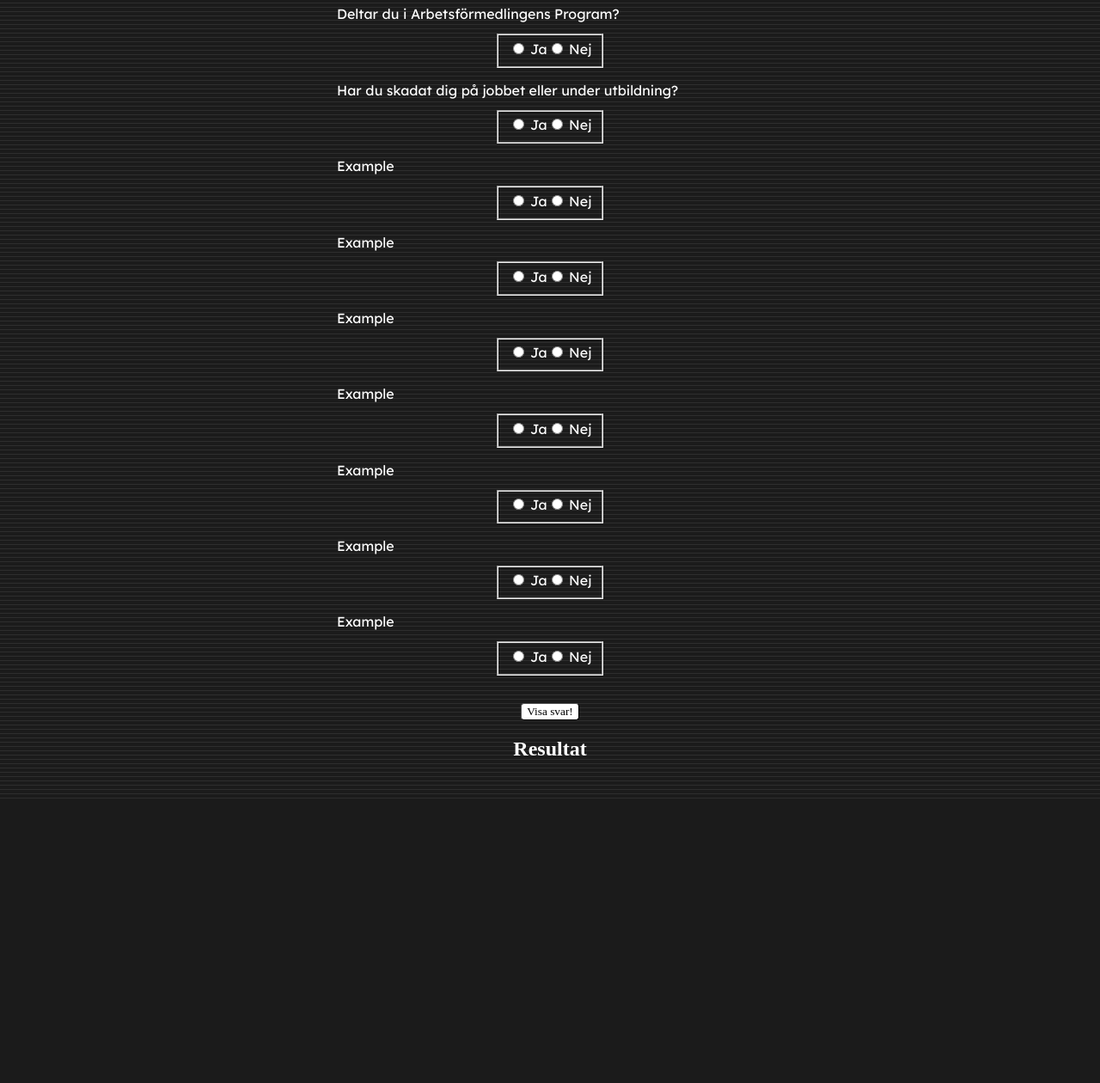
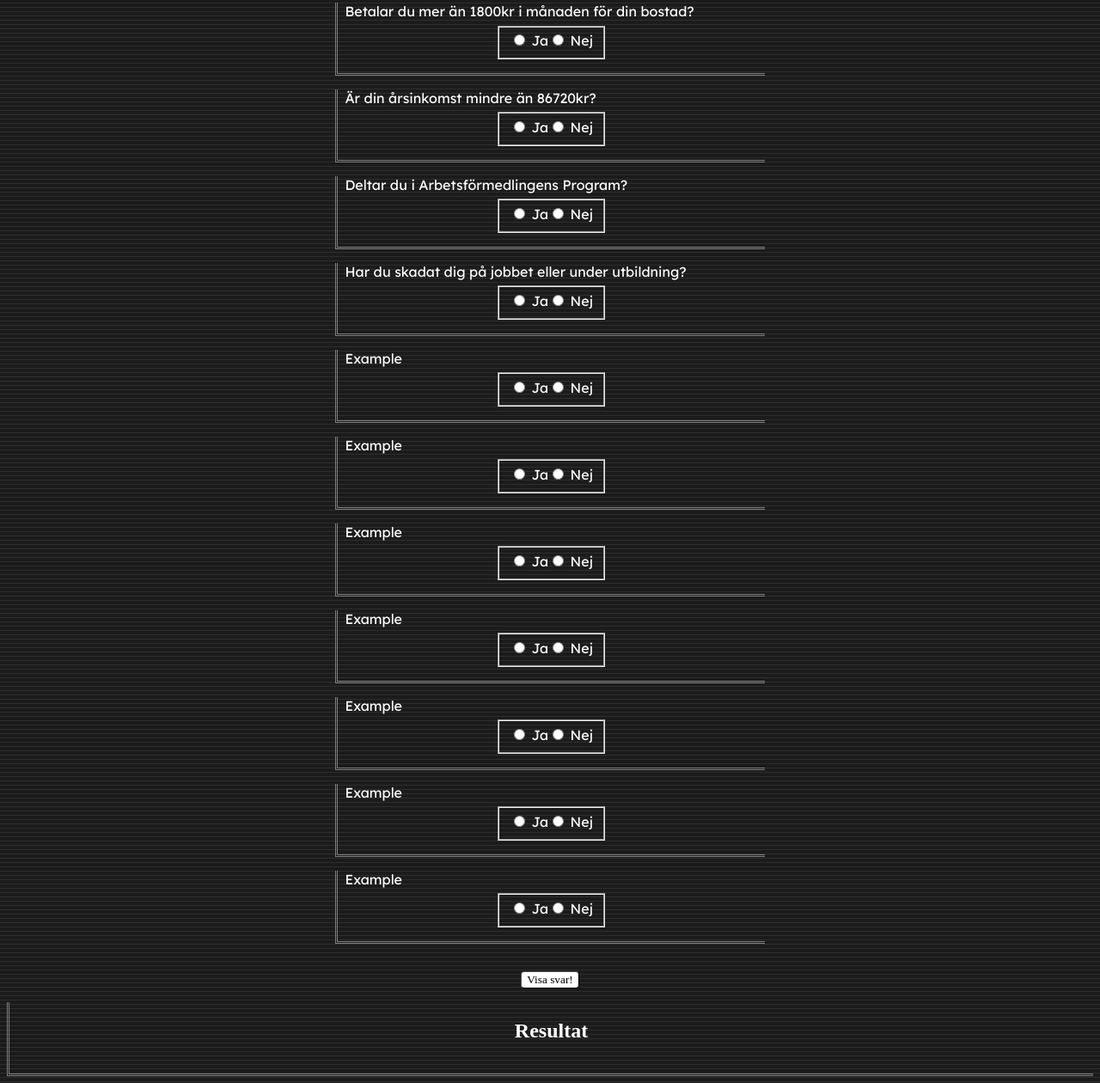
Before and after one commit to tedibois/Bidrag-Test, a plain HTML site: page index.html in a window 1280 px wide. Shown: the part 1512-2772 px from the top of the page at 86% size. Before the commit the page ends 2441 px from the top, so only its background shows below. Drawn offline with Linux system fonts and the light colour scheme.

Commit message:
dewfdf
fddf

```diff
--- a/index.html
+++ b/index.html
@@ -24,6 +24,8 @@
 
 <form id="quiz">
 
+    <div class="parentBox">
+
         <legend>Hur gammal är du?</legend>
   <div class="ageBox">
   <div class="QuizBox">
@@ -34,164 +36,237 @@
     </label>
   </div>
 </div>
+</div>
 
+
+          <div class="parentBox">
 
      <legend>Har du en funktionsnedsättning?</legend>
   <fieldset class="QuizBox">
     <label><input type="radio" name="disabled" value="yes" /> Ja</label>
     <label><input type="radio" name="disabled" value="no" /> Nej</label>
   </fieldset>
+</div>
 
+
+
+      <div class="parentBox">
 
         <legend>Har du varit sjuk i minst ett år?</legend>
   <fieldset class="QuizBox">
     <label><input type="radio" name="sick1Year" value="yes" /> Ja</label>
     <label><input type="radio" name="sick1Year" value="no" /> Nej</label>
   </fieldset>
+</div>
 
+
+    <div class="parentBox">
 
       <legend>Går du för nuvarande i någon slags skola?</legend>
   <fieldset class="QuizBox">
     <label><input type="radio" name="inSchool" value="yes" /> Ja</label>
     <label><input type="radio" name="inSchool" value="no" /> Nej</label>
   </fieldset>
+</div>
 
+
+    <div class="parentBox">
 
       <legend>Går du för nuvarande Grundskolan?</legend>
   <fieldset class="QuizBox">
     <label><input type="radio" name="primarySchool" value="yes" /> Ja</label>
     <label><input type="radio" name="primarySchool" value="no" /> Nej</label>
   </fieldset>
+</div>
 
+
+    <div class="parentBox">
 
       <legend>Går du för nuvarande Gymnasiet?</legend>
   <fieldset class="QuizBox">
     <label><input type="radio" name="highSchool" value="yes" /> Ja</label>
     <label><input type="radio" name="highSchool" value="no" /> Nej</label>
   </fieldset>
+</div>
 
+
+    <div class="parentBox">
 
       <legend>Går du för nuvarande Universitet eller Högskola?</legend>
   <fieldset class="QuizBox">
     <label><input type="radio" name="collegeSchool" value="yes" /> Ja</label>
     <label><input type="radio" name="collegeSchool" value="no" /> Nej</label>
   </fieldset>
+</div>
 
+
+    <div class="parentBox">
 
     <legend>Har du barn?</legend>
   <fieldset class="QuizBox">
     <label><input type="radio" name="hasChild" value="yes" /> Ja</label>
     <label><input type="radio" name="hasChild" value="no" /> Nej</label>
   </fieldset>
+</div>
+
+
+      <div class="parentBox">
 
      <legend>Har du ett eller flera barn under 12 år gammal?</legend>
   <fieldset class="QuizBox">
     <label><input type="radio" name="childUnder12" value="yes" /> Ja</label>
     <label><input type="radio" name="childUnder12" value="no" /> Nej</label>
   </fieldset>
+</div>
 
+
+    <div class="parentBox">
 
       <legend>Har du ett barn som bor hemma hos dig?</legend>
   <fieldset class="QuizBox">
     <label><input type="radio" name="childHome" value="yes" /> Ja</label>
     <label><input type="radio" name="childHome" value="no" /> Nej</label>
   </fieldset>
+</div>
 
+
+    <div class="parentBox">
 
       <legend>Jobbar du?</legend>
   <fieldset class="QuizBox">
     <label><input type="radio" name="work" value="yes" /> Ja</label>
     <label><input type="radio" name="work" value="no" /> Nej</label>
   </fieldset>
+</div>
 
+
+    <div class="parentBox">
 
    <legend>Har du varit anställd hos din arbetsgivare i mer än 12 månader, eller drivit ett eget företag i 12 månader?</legend>
   <fieldset class="QuizBox">
     <label><input type="radio" name="work12m" value="yes" /> Ja</label>
     <label><input type="radio" name="work12m" value="no" /> Nej</label>
   </fieldset>
+</div>
 
+
+    <div class="parentBox">
 
    <legend>Betalar du mer än 1800kr i månaden för din bostad?</legend>
   <fieldset class="QuizBox">
     <label><input type="radio" name="rent1800" value="yes" /> Ja</label>
     <label><input type="radio" name="rent1800" value="no" /> Nej</label>
   </fieldset>
+</div>
 
+
+    <div class="parentBox">
 
       <legend>Är din årsinkomst mindre än 86720kr?</legend>
   <fieldset class="QuizBox">
     <label><input type="radio" name="year86000" value="yes" /> Ja</label>
     <label><input type="radio" name="year86000" value="no" /> Nej</label>
   </fieldset>
+</div>
 
+
+    <div class="parentBox">
 
       <legend>Deltar du i Arbetsförmedlingens Program?</legend>
   <fieldset class="QuizBox">
     <label><input type="radio" name="arbetsFörmedlingen" value="yes" /> Ja</label>
     <label><input type="radio" name="arbetsFörmedlingen" value="no" /> Nej</label>
   </fieldset>
+</div>
 
+
+    <div class="parentBox">
 
       <legend>Har du skadat dig på jobbet eller under utbildning?</legend>
   <fieldset class="QuizBox">
     <label><input type="radio" name="workAccident" value="yes" /> Ja</label>
     <label><input type="radio" name="workAccident" value="no" /> Nej</label>
   </fieldset>
+</div>
 
 
+
+    <div class="parentBox">
 
     <legend>Example</legend>
   <fieldset class="QuizBox">
     <label><input type="radio" name="Example1" value="yes" /> Ja</label>
     <label><input type="radio" name="Example1" value="no" /> Nej</label>
   </fieldset>
+</div>
 
+
+    <div class="parentBox">
 
    <legend>Example</legend>
   <fieldset class="QuizBox">
     <label><input type="radio" name="Example1" value="yes" /> Ja</label>
     <label><input type="radio" name="Example1" value="no" /> Nej</label>
   </fieldset>
+</div>
 
+
+    <div class="parentBox">
 
    <legend>Example</legend>
   <fieldset class="QuizBox">
     <label><input type="radio" name="Example1" value="yes" /> Ja</label>
     <label><input type="radio" name="Example1" value="no" /> Nej</label>
   </fieldset>
+  </div>
 
+
+    <div class="parentBox">
 
    <legend>Example</legend>
   <fieldset class="QuizBox">
     <label><input type="radio" name="Example1" value="yes" /> Ja</label>
     <label><input type="radio" name="Example1" value="no" /> Nej</label>
   </fieldset>
+  </div>
 
+
+    <div class="parentBox">
 
    <legend>Example</legend>
   <fieldset class="QuizBox">
     <label><input type="radio" name="Example1" value="yes" /> Ja</label>
     <label><input type="radio" name="Example1" value="no" /> Nej</label>
   </fieldset>
+  </div>
 
+
+    <div class="parentBox">
 
    <legend>Example</legend>
   <fieldset class="QuizBox">
     <label><input type="radio" name="Example1" value="yes" /> Ja</label>
     <label><input type="radio" name="Example1" value="no" /> Nej</label>
   </fieldset>
+  </div>
 
+
+    <div class="parentBox">
 
    <legend>Example</legend>
   <fieldset class="QuizBox">
     <label><input type="radio" name="Example1" value="yes" /> Ja</label>
     <label><input type="radio" name="Example1" value="no" /> Nej</label>
   </fieldset>
+  </div>
+
+
   <div class="submitButton">
     <button type="submit">Visa svar!</button>
   </div>
 </form>
+
+    <div class="parentBox">
 
 <div class="resultbox">
   <h2>Resultat</h2>
--- a/styles/styles.css
+++ b/styles/styles.css
@@ -11,10 +11,18 @@
     src: url(../fonts/Lexend-VariableFont_wght.ttf);
   }
 
-  h1{
+  h1 {
 font-family: main;
     color:#afafaf;
         text-align: center;
+}
+
+.parentBox {
+border-style: double;
+border-color: grey;
+border-top: 0px;
+border-right:0px;
+margin-top:1rem;
 }
 
 legend,p,h2,label,button{
@@ -23,8 +31,16 @@ legend,p,h2,label,button{
  }
 
  fieldset{
-  margin-top: 0.8rem;
+  margin-top: 0.4rem;
+  margin-bottom: 2rem;
  }
+
+ legend{
+  margin-left:0.4rem;
+  margin-top:0.2rem;
+  color: #fff;
+
+}
 
 @-webkit-keyframes glow {
   from {
@@ -39,10 +55,6 @@ form{
     margin-left: auto;
   margin-right: auto;
   max-width: 500px;
-}
-legend{
-  color: #fff;
-
 }
 
 p{
```
